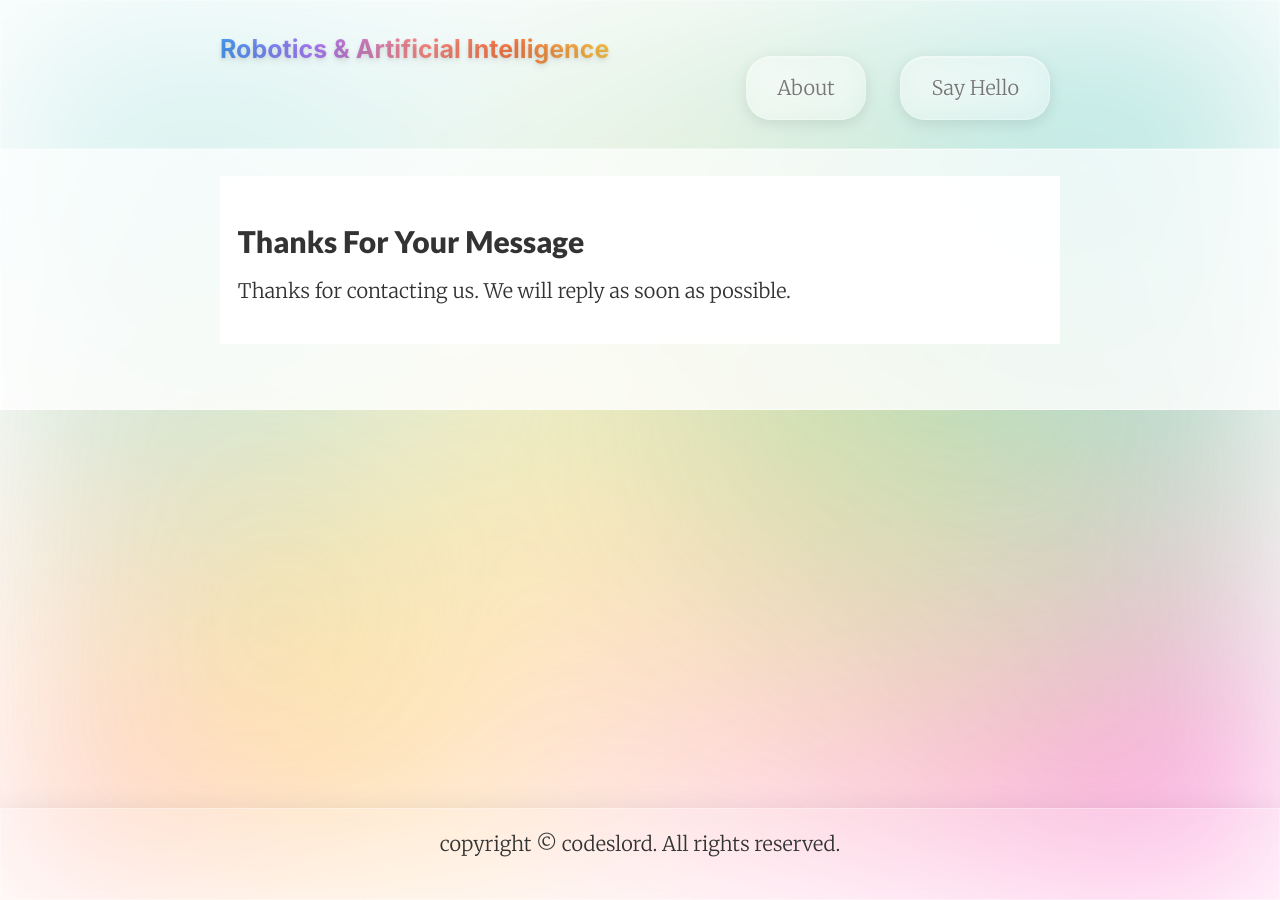
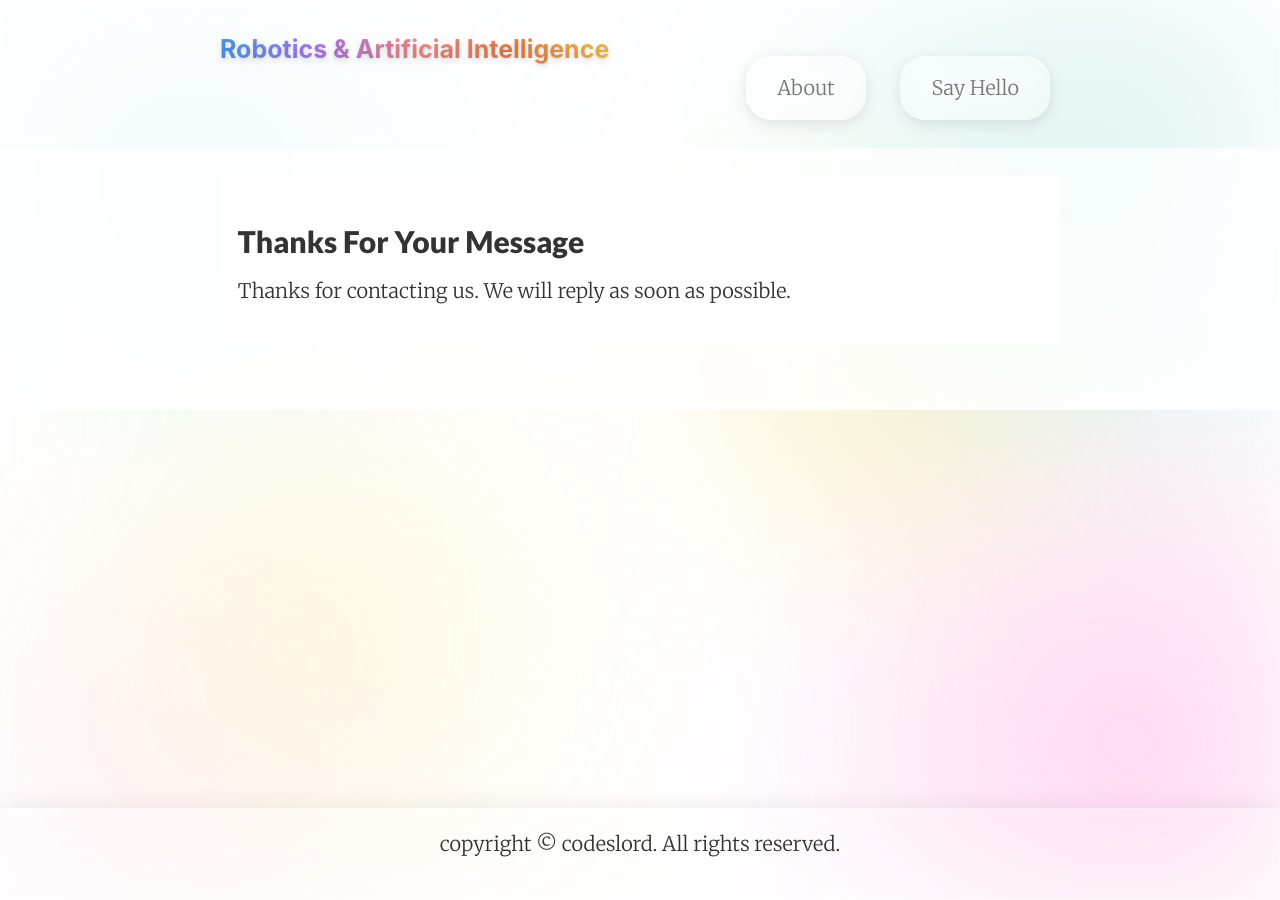
Before and after one commit to codeslord/codeslord.github.io, a Jekyll site: the page built from thanks.md, in a window 1280 px wide. Built offline with Jekyll 4.4.1, drawn with Linux system fonts in a browser that asks for light colours; nearby versions of some CDN libraries; some web fonts are replaced.

Commit message:
more whites

```diff
--- a/_sass/_base.scss
+++ b/_sass/_base.scss
@@ -74,14 +74,14 @@ body {
   height: 100%;
   z-index: -1;
   background-image:
-    radial-gradient(circle at 85% 15%, #73D1CC 0%, transparent 50%),
-    radial-gradient(circle at 70% 40%, #FFDC62 0%, transparent 50%),
-    radial-gradient(circle at 90% 85%, #FF8BD8 0%, transparent 50%),
-    radial-gradient(circle at 15% 20%, rgba(115, 209, 204, 0.6) 0%, transparent 40%),
-    radial-gradient(circle at 25% 70%, rgba(255, 220, 98, 0.7) 0%, transparent 45%),
-    radial-gradient(circle at 10% 90%, rgba(255, 139, 216, 0.5) 0%, transparent 40%);
+    radial-gradient(circle at 85% 15%, #73D1CC 0%, transparent 30%),
+    radial-gradient(circle at 70% 40%, #FFDC62 0%, transparent 25%),
+    radial-gradient(circle at 90% 85%, #FF8BD8 0%, transparent 30%),
+    radial-gradient(circle at 15% 20%, rgba(115, 209, 204, 0.4) 0%, transparent 25%),
+    radial-gradient(circle at 25% 70%, rgba(255, 220, 98, 0.5) 0%, transparent 30%),
+    radial-gradient(circle at 10% 90%, rgba(255, 139, 216, 0.3) 0%, transparent 25%);
   filter: blur(80px);
-  opacity: 0.8;
+  opacity: 0.4;
 }
 
 /* Specific class for main content */
```
